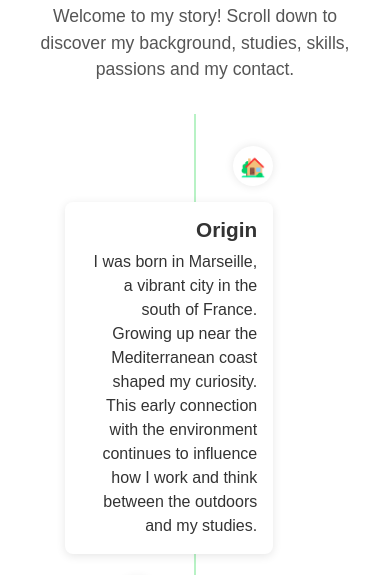
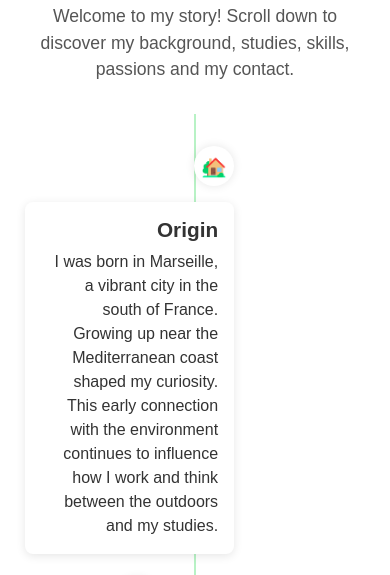
Before and after one commit to Romain78-13/Portfolio, a plain HTML site: page index.html in a window 390 px wide. Shown: the part 988-1563 px from the top of the page. Drawn offline with Linux system fonts and the light colour scheme.

Commit message:
Update timeline.css

```diff
--- a/styles/timeline.css
+++ b/styles/timeline.css
@@ -177,7 +177,7 @@
 
   /* La bulle de gauche part de 0% */
   .event.left {
-    left: 0;
+    left: -15%;
     text-align: right; /* texte aligné à droite si on veut l'effet "inversé" */
   }
 
```
